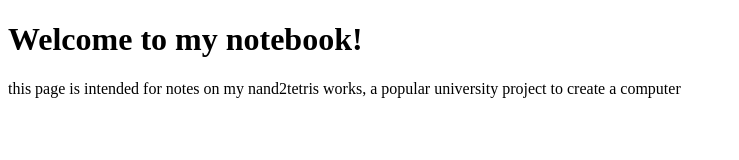
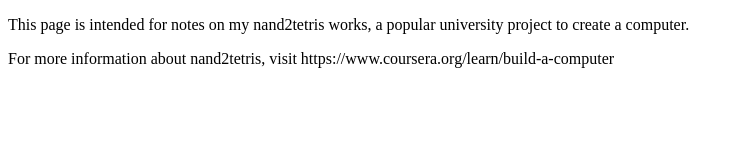
Before and after one commit to TomSawyerScience/nan2tetris, a plain HTML site: page index.html in a window 1280 px wide. Shown: the whole page, without its empty margins (0-739 px from the left). Drawn offline with Linux system fonts and the light colour scheme.

Commit message:
Update index.html
add url on nan2tetris project.

```diff
--- a/index.html
+++ b/index.html
@@ -4,7 +4,7 @@
   <title>My Digital Nand2Tetris Notebook</title>
 </head>
 <body>
-  <h1>Welcome to my notebook!</h1>
-  <p>this page is intended for notes on my nand2tetris works, a popular university project to create a computer</p>
+  <p>This page is intended for notes on my nand2tetris works, a popular university project to create a computer.</p>
+  <p>For more information about nand2tetris, visit https://www.coursera.org/learn/build-a-computer</p>
 </body>
 </html>
```
